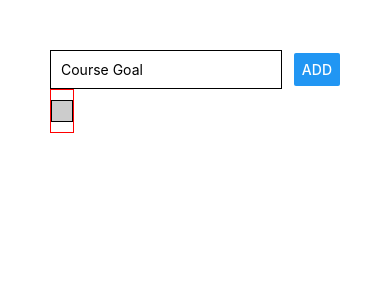
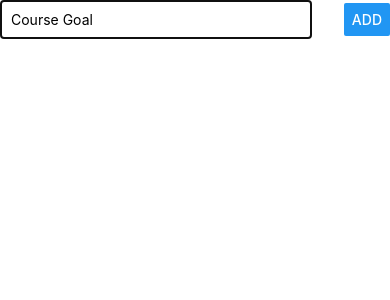
Before and after one commit to alexis791/rn-complete-guide, a React Native app: screen / in a window 390 px wide. Both pictures are taken after a click on the button "ADD". Shown: the top 300 px of the page. Built offline with nearby package versions, Linux system fonts and the light colour scheme.

Commit message:
Adding modal component

```diff
--- a/App.js
+++ b/App.js
@@ -1,11 +1,12 @@
 import React, { useState } from 'react';
-import { StyleSheet, Text, View, TextInput, Button, FlatList } from 'react-native';
+import { StyleSheet, View, Button, FlatList } from 'react-native';
 import GoalInput from './components/GoalInput';
 import GoalItem from './components/GoalItem'
 
 export default function App() {
 
   const [courseGoals, setCourseGoals] = useState([])
+  const [isAddMode, setIsAddMode] = useState(false)
 
   const addGoalHandler = (goal) => {
     setCourseGoals( currentState => [...currentState, {
@@ -22,7 +23,8 @@
 
   return (
     <View style={styles.screen}>
-      <GoalInput addGoalHandler={addGoalHandler} />
+      <Button title="Add" onPress={() => setIsAddMode(true)} />
+      <GoalInput visible={isAddMode} addGoalHandler={addGoalHandler} />
       <FlatList
         keyExtractor={(item, index) => item.id}
         data={courseGoals}
--- a/components/GoalInput.js
+++ b/components/GoalInput.js
@@ -1,5 +1,5 @@
 import React, { useState } from 'react'
-import { View, TextInput, Button, StyleSheet } from 'react-native'
+import { View, TextInput, Button, StyleSheet, Modal } from 'react-native'
 
 const GoalInput = props => {
   const [enteredGoal, setEnteredGoal] = useState('')
@@ -9,6 +9,7 @@
   }
 
   return (
+    <Modal visible={props.visible} animationType="slide">
       <View style={styles.inputContainer}>
         <TextInput
           placeholder="Course Goal"
@@ -18,6 +19,7 @@
         />
         <Button title="ADD"  onPress={() => props.addGoalHandler(enteredGoal)}/>
       </View>
+    </Modal>
   )
 }
 
```
Lines whose indentation alone changed are shown as unchanged.
